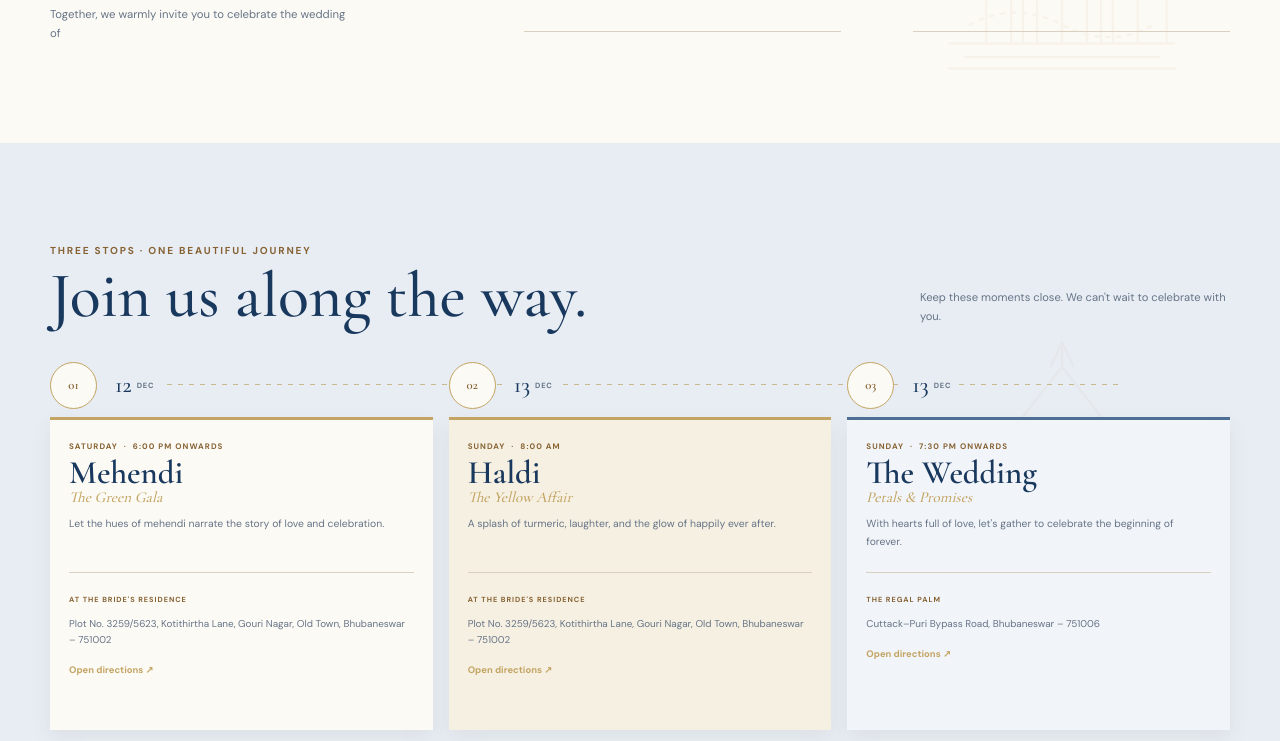
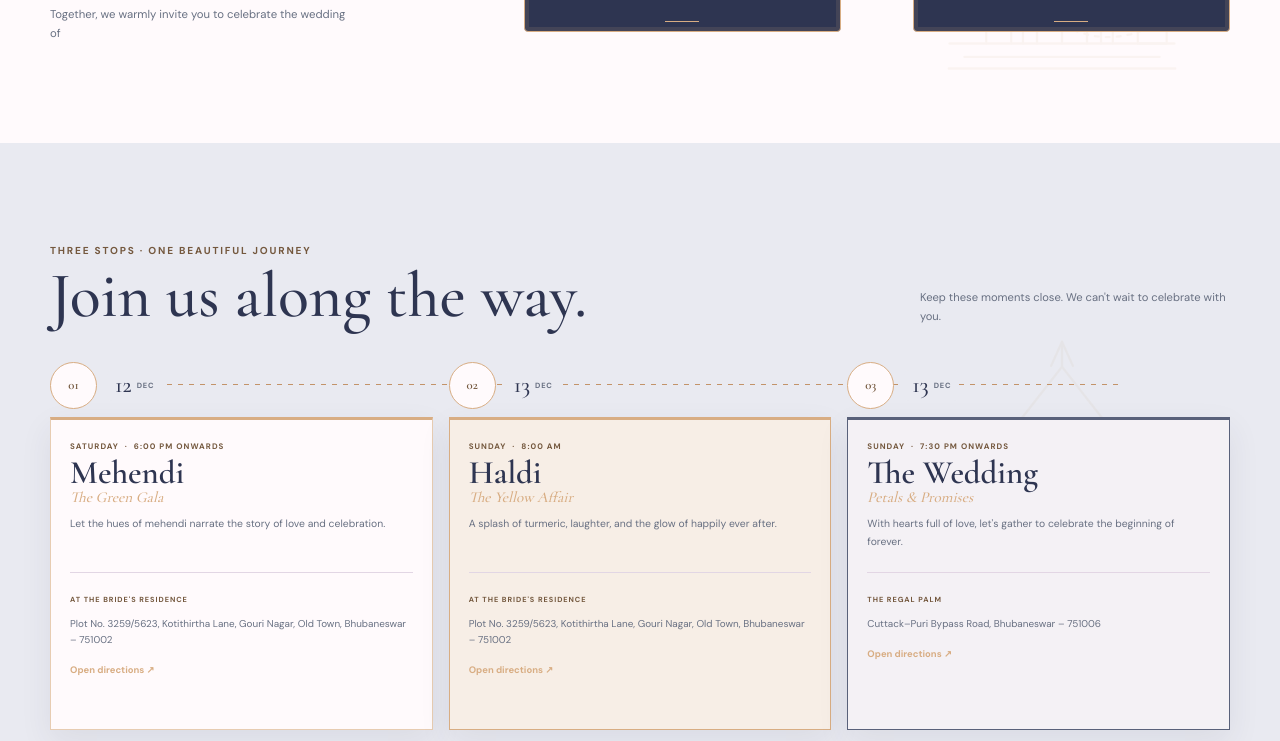
Before and after one commit to Itiatgit/itishree-weds-bikram, a plain HTML site: page index.html in a window 1280 px wide. Shown: the part 2059-2800 px from the top of the page. Drawn offline with nearby package versions, Linux system fonts and the light colour scheme; files whose address does not match are found by name.

Commit message:
Use wedding stationery palette references

```diff
--- a/assets/palettes.css
+++ b/assets/palettes.css
@@ -1,98 +1,27 @@
-/* Temporary palette previews. Remove the switcher and keep one block after choosing. */
-:root[data-palette="royal"] {
-  --ink: #29384d;
-  --deep: #19385d;
-  --deep-soft: #4d6f95;
-  --rust: #876334;
-  --coral: #b58e4c;
-  --gold: #c3a462;
-  --paper: #f4f0e7;
-  --cream: #fcfaf5;
-  --muted: #667487;
-  --line: #d9d0c0;
-  --surface-warm: #f8f4eb;
-  --surface-blue: #e8edf4;
-  --surface-blue-strong: #dee6f1;
-  --surface-cool: #f1f4f8;
-  --surface-gold: #f6f0e2;
-  --surface-control: #eceff4;
-  --header-bg: rgba(244, 240, 231, .96);
-  --footer-bg: #1b3556;
-  --on-dark: #f9f5ea;
-  --on-dark-muted: #dce5ef;
-  --contact-bg: #f0f4f9;
-  --contact-border: #cdd8e5;
-  --line-strong: #c9b98f;
-  --gold-pale: #e1d1ad;
-  --hero-base: #e9e6e1;
-  --hero-wash-rgb: 244, 240, 231;
-  --deep-rgb: 25, 56, 93;
-  --gold-rgb: 181, 142, 76;
-  --deep-filter: #19385d;
+/* Temporary stationery-inspired previews. Remove the switcher after settling on one palette. */
+:root[data-palette="amour"] {
+  --ink:#2E3551; --deep:#2E3551; --deep-soft:#59617A; --rust:#74583E; --coral:#B98F68; --gold:#D8AD83;
+  --paper:#F5EBF6; --cream:#FFFAFC; --muted:#687082; --line:#E2D6E4; --surface-warm:#F8F1F4; --surface-blue:#E9EAF1;
+  --surface-blue-strong:#E2E4ED; --surface-cool:#F4F1F5; --surface-gold:#F7EEE6; --surface-control:#EDEAF1;
+  --header-bg:rgba(245,235,246,.97); --footer-bg:#2E3551; --on-dark:#FFF9F2; --on-dark-muted:#E5DDE4;
+  --contact-bg:#F8F1F4; --contact-border:#D8C3AB; --line-strong:#C39369; --gold-pale:#E7CCB2; --hero-base:#EAE3E9;
+  --hero-wash-rgb:245,235,246; --deep-rgb:46,53,81; --gold-rgb:216,173,131;
 }
-
-:root[data-palette="powder"] {
-  --ink: #344357;
-  --deep: #435e80;
-  --deep-soft: #6c86a4;
-  --rust: #907749;
-  --coral: #b89a61;
-  --gold: #cbb27c;
-  --paper: #f1f4f8;
-  --cream: #fcfdff;
-  --muted: #6b788a;
-  --line: #d2dce8;
-  --surface-warm: #f5f6f8;
-  --surface-blue: #e4ecf5;
-  --surface-blue-strong: #d9e4f0;
-  --surface-cool: #f1f5fa;
-  --surface-gold: #f6f1e6;
-  --surface-control: #e8eef5;
-  --header-bg: rgba(241, 244, 248, .96);
-  --footer-bg: #344c6b;
-  --on-dark: #fbfcff;
-  --on-dark-muted: #e0e8f1;
-  --contact-bg: #eef3f8;
-  --contact-border: #c8d6e5;
-  --line-strong: #bfcaD7;
-  --gold-pale: #e4d6b8;
-  --hero-base: #e5ebf2;
-  --hero-wash-rgb: 241, 244, 248;
-  --deep-rgb: 67, 94, 128;
-  --gold-rgb: 184, 154, 97;
-  --deep-filter: #435e80;
+:root[data-palette="watusi"] {
+  --ink:#192331; --deep:#192331; --deep-soft:#3F5064; --rust:#965E41; --coral:#D78252; --gold:#EFA66F;
+  --paper:#FFE1D0; --cream:#FFF9F4; --muted:#626B75; --line:#EAD0BE; --surface-warm:#FFF1E7; --surface-blue:#E7E5E1;
+  --surface-blue-strong:#E4DCD5; --surface-cool:#F7E9DF; --surface-gold:#FCEBDD; --surface-control:#F3E3D8;
+  --header-bg:rgba(255,225,208,.97); --footer-bg:#192331; --on-dark:#FFF5EB; --on-dark-muted:#E8D8CC;
+  --contact-bg:#FFF2E8; --contact-border:#E7B58F; --line-strong:#D88758; --gold-pale:#F1C39F; --hero-base:#F4DCCB;
+  --hero-wash-rgb:255,225,208; --deep-rgb:25,35,49; --gold-rgb:239,166,111;
 }
-
-:root[data-palette="midnight"] {
-  --ink: #25344b;
-  --deep: #152844;
-  --deep-soft: #49668c;
-  --rust: #886b38;
-  --coral: #c2a15c;
-  --gold: #d0ad66;
-  --paper: #f3f0e8;
-  --cream: #fffcf6;
-  --muted: #68758a;
-  --line: #d7cfbe;
-  --surface-warm: #f8f5ed;
-  --surface-blue: #e5eaf2;
-  --surface-blue-strong: #d9e1ed;
-  --surface-cool: #f0f3f8;
-  --surface-gold: #f5efdf;
-  --surface-control: #e7ebf1;
-  --header-bg: rgba(243, 240, 232, .96);
-  --footer-bg: #142741;
-  --on-dark: #fbf7ed;
-  --on-dark-muted: #e0e6ef;
-  --contact-bg: #edf1f7;
-  --contact-border: #c9d2df;
-  --line-strong: #cbb77f;
-  --gold-pale: #e5d6b1;
-  --hero-base: #e5e8ec;
-  --hero-wash-rgb: 243, 240, 232;
-  --deep-rgb: 21, 40, 68;
-  --gold-rgb: 194, 161, 92;
-  --deep-filter: #152844;
+:root[data-palette="butter"] {
+  --ink:#5E6572; --deep:#74583E; --deep-soft:#5E6572; --rust:#74583E; --coral:#A97D5E; --gold:#B58B68;
+  --paper:#FFF7EE; --cream:#FFFCF8; --muted:#68717D; --line:#E4D8CB; --surface-warm:#FCF2E9; --surface-blue:#E9E8E5;
+  --surface-blue-strong:#E3E1DE; --surface-cool:#F2EFEC; --surface-gold:#F7EDE3; --surface-control:#ECE9E5;
+  --header-bg:rgba(255,247,238,.97); --footer-bg:#74583E; --on-dark:#FFF8EF; --on-dark-muted:#E9DDD0;
+  --contact-bg:#FBF1E7; --contact-border:#D8BDA6; --line-strong:#A97D5E; --gold-pale:#E5BDA7; --hero-base:#EEE7DF;
+  --hero-wash-rgb:255,247,238; --deep-rgb:116,88,62; --gold-rgb:181,139,104;
 }
 
 html[data-palette] body { background: var(--paper); color: var(--ink); }
@@ -127,8 +56,9 @@ html[data-palette] .landmark-arrow { border-color: var(--line-strong); color: va
 html[data-palette] .landmark-arrow:hover,html[data-palette] .landmark-arrow:focus-visible { background: var(--surface-control); }
 html[data-palette] .landmark-dot { background: var(--gold-pale); }
 html[data-palette] .landmark-dot[aria-current="true"] { background: var(--gold); box-shadow: 0 0 0 3px rgba(var(--gold-rgb),.2); }
-html[data-palette] .family-card { border-color: var(--line); }
-html[data-palette] .family-card .eyebrow,html[data-palette] .family-card strong,html[data-palette] .family-card small,html[data-palette] .family-card > p:not(.eyebrow) { color: var(--muted); }
+html[data-palette] .family-card { border: 1px solid var(--gold); border-radius: 4px; background: var(--deep); box-shadow: inset 0 0 0 4px rgba(var(--gold-rgb),.12); }
+html[data-palette] .family-card .eyebrow,html[data-palette] .family-card small { color: var(--gold); }
+html[data-palette] .family-card strong,html[data-palette] .family-card > p:not(.eyebrow) { color: var(--on-dark-muted); }
 html[data-palette] .family-divider,html[data-palette] .family-card h3 { color: var(--deep); }
 html[data-palette] .family-divider span { background: var(--gold-pale); }
 html[data-palette] .events-heading > p,html[data-palette] .event-copy,html[data-palette] .event-venue address { color: var(--muted); }
@@ -145,8 +75,12 @@ html[data-palette] .event-card h3,html[data-palette] .travel-links strong { colo
 html[data-palette] .event-subtitle,html[data-palette] .event-venue a,html[data-palette] .travel-links > a > span { color: var(--gold); }
 html[data-palette] .travel-section { background: var(--surface-warm); }
 html[data-palette] .travel-intro > p:last-child,html[data-palette] .travel-links small { color: var(--muted); }
-html[data-palette] .rsvp-section { background: var(--surface-blue-strong); }
-html[data-palette] .contacts,html[data-palette] .contacts > span { color: var(--muted); }
+html[data-palette] .rsvp-section { background: var(--deep); color: var(--on-dark); }
+html[data-palette] .rsvp-section .eyebrow { color: var(--gold); }
+html[data-palette] .rsvp-section h2 { color: var(--on-dark); }
+html[data-palette] .rsvp-section .button-primary { background: var(--gold); color: var(--deep); }
+html[data-palette] .rsvp-logo { padding: 7px; border: 1px solid var(--gold); border-radius: 50%; background: var(--cream); }
+html[data-palette] .contacts,html[data-palette] .contacts > span { color: var(--on-dark-muted); }
 html[data-palette] .contact-card { background: var(--contact-bg); border-color: var(--contact-border); }
 html[data-palette] .contact-card strong,html[data-palette] .contact-card span { color: var(--deep); }
 html[data-palette] .site-footer { background: var(--footer-bg); color: var(--on-dark); }
@@ -156,14 +90,25 @@ html[data-palette] .site-footer > a { color: var(--gold-pale); }
 html[data-palette] .scroll-top { background: var(--surface-warm); border-color: var(--gold); color: var(--deep); }
 html[data-palette] .scroll-top:focus-visible,html[data-palette] .music-toggle:focus-visible,html[data-palette] .landmark-arrow:focus-visible,html[data-palette] .landmark-dot:focus-visible,html[data-palette] .palette-choice:focus-visible { outline-color: var(--gold); }
 html[data-palette] .nav.open { background: var(--header-bg); border-color: var(--line); }
+html[data-palette] .site-header { border-bottom-color: var(--gold-pale); }
+html[data-palette] .countdown-bar { border-top: 1px solid var(--gold-pale); background-image: linear-gradient(110deg, rgba(var(--gold-rgb),.06), transparent 42%, rgba(var(--deep-rgb),.025)); }
+html[data-palette] .city-ribbon { background-image: linear-gradient(rgba(var(--gold-rgb),.035) 1px, transparent 1px), linear-gradient(90deg, rgba(var(--gold-rgb),.035) 1px, transparent 1px); background-size: 22px 22px; }
+html[data-palette] .event-card { border: 1px solid var(--gold-pale); border-top: 3px solid var(--gold); box-shadow: 0 12px 30px rgba(var(--deep-rgb),.08); }
+html[data-palette] .rsvp-section > .wrap > p:not(.eyebrow) { color: var(--on-dark-muted); }
+html[data-palette] .hero-side-note { box-shadow: 0 5px 24px rgba(var(--deep-rgb),.09); }
+html[data-palette] .family-card h3 { color: var(--on-dark); }
+html[data-palette] .family-card { position: relative; }
+html[data-palette] .family-card::before,html[data-palette] .family-card::after { position: absolute; left: 50%; width: 34px; height: 1px; background: var(--gold); content: ''; transform: translateX(-50%); }
+html[data-palette] .family-card::before { top: 9px; }
+html[data-palette] .family-card::after { bottom: 9px; }
 
 .palette-switcher { min-width: max-content; display: flex; align-items: center; gap: 5px; }
 .palette-label { margin-right: 3px; color: var(--muted); font-size: .54rem; font-weight: 700; letter-spacing: .09em; text-transform: uppercase; }
 .palette-choice { width: 22px; height: 22px; padding: 2px; display: grid; place-items: center; border: 1px solid transparent; border-radius: 50%; background: transparent; cursor: pointer; }
 .palette-choice > span { width: 15px; height: 15px; display: block; border: 1px solid rgba(35,45,58,.2); border-radius: 50%; background: linear-gradient(135deg, var(--swatch-blue) 0 54%, var(--swatch-gold) 54% 100%); }
-.palette-choice[data-palette-choice="royal"] { --swatch-blue: #19385d; --swatch-gold: #c3a462; }
-.palette-choice[data-palette-choice="powder"] { --swatch-blue: #6c86a4; --swatch-gold: #cbb27c; }
-.palette-choice[data-palette-choice="midnight"] { --swatch-blue: #152844; --swatch-gold: #d0ad66; }
+.palette-choice[data-palette-choice="amour"] { --swatch-blue: #2E3551; --swatch-gold: #D8AD83; }
+.palette-choice[data-palette-choice="watusi"] { --swatch-blue: #192331; --swatch-gold: #EFA66F; }
+.palette-choice[data-palette-choice="butter"] { --swatch-blue: #74583E; --swatch-gold: #E5BDA7; }
 .palette-choice[aria-pressed="true"] { border-color: var(--deep); box-shadow: 0 0 0 2px var(--gold-pale); }
 
 @media (max-width: 900px) {
--- a/assets/script.js
+++ b/assets/script.js
@@ -14,7 +14,7 @@ if(menuButton&&nav){
 
 const paletteChoices=document.querySelectorAll('[data-palette-choice]');
 const paletteMeta=document.querySelector('meta[name="theme-color"]');
-const paletteThemeColors={royal:'#f4f0e7',powder:'#f1f4f8',midnight:'#f3f0e8'};
+const paletteThemeColors={amour:'#F5EBF6',watusi:'#FFE1D0',butter:'#FFF7EE'};
 const applyPalette=palette=>{
   if(!Object.prototype.hasOwnProperty.call(paletteThemeColors,palette))return;
   document.documentElement.dataset.palette=palette;
@@ -23,7 +23,7 @@ const applyPalette=palette=>{
   try{localStorage.setItem('itishree-color-palette',palette);}catch(e){}
 };
 paletteChoices.forEach(choice=>choice.addEventListener('click',()=>applyPalette(choice.dataset.paletteChoice)));
-applyPalette(document.documentElement.dataset.palette||'royal');
+applyPalette(document.documentElement.dataset.palette||'amour');
 
 const countdown=document.querySelector('#wedding-countdown');
 if(countdown){
```
Also changed, not shown: index.html (+4 -4 lines), 1 other file.
